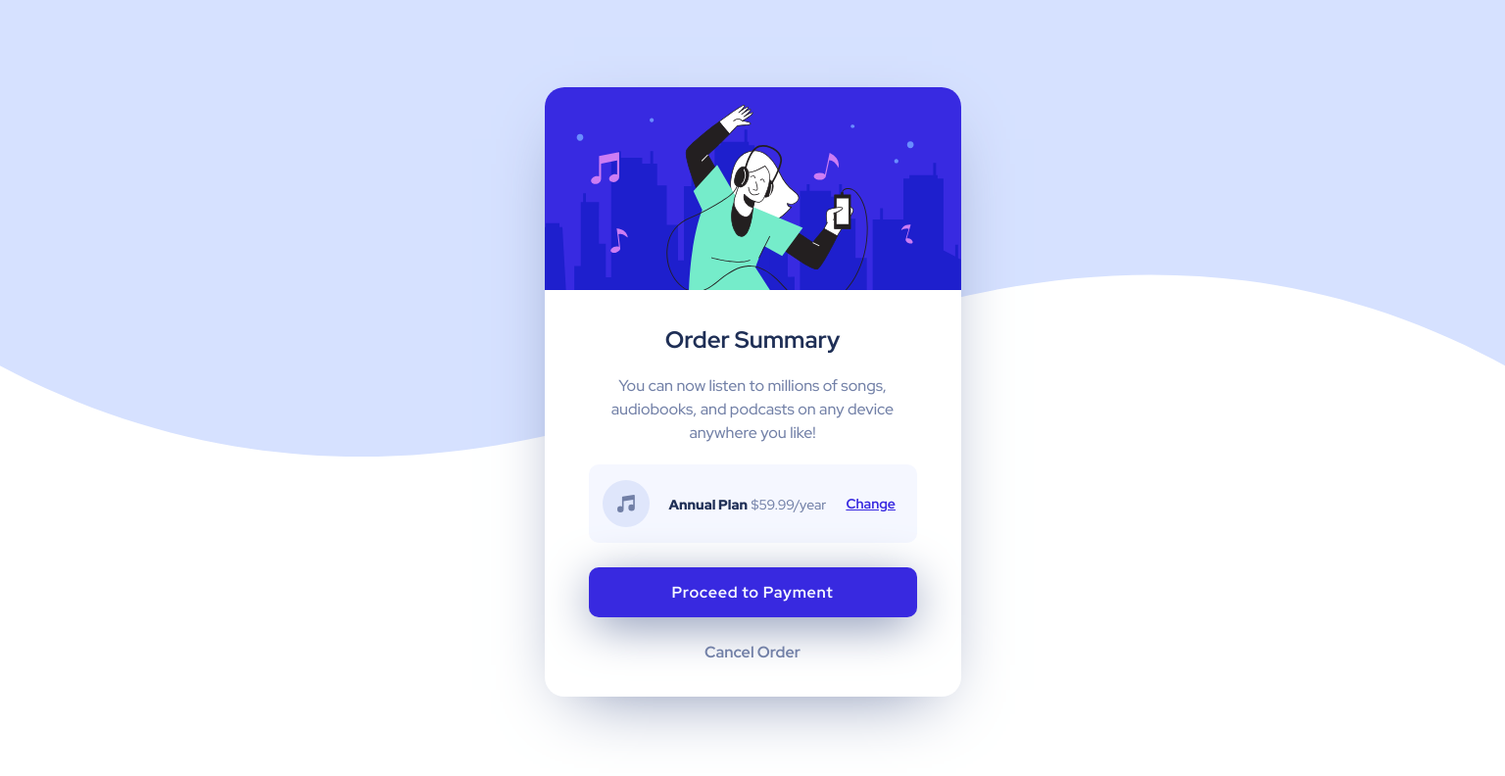
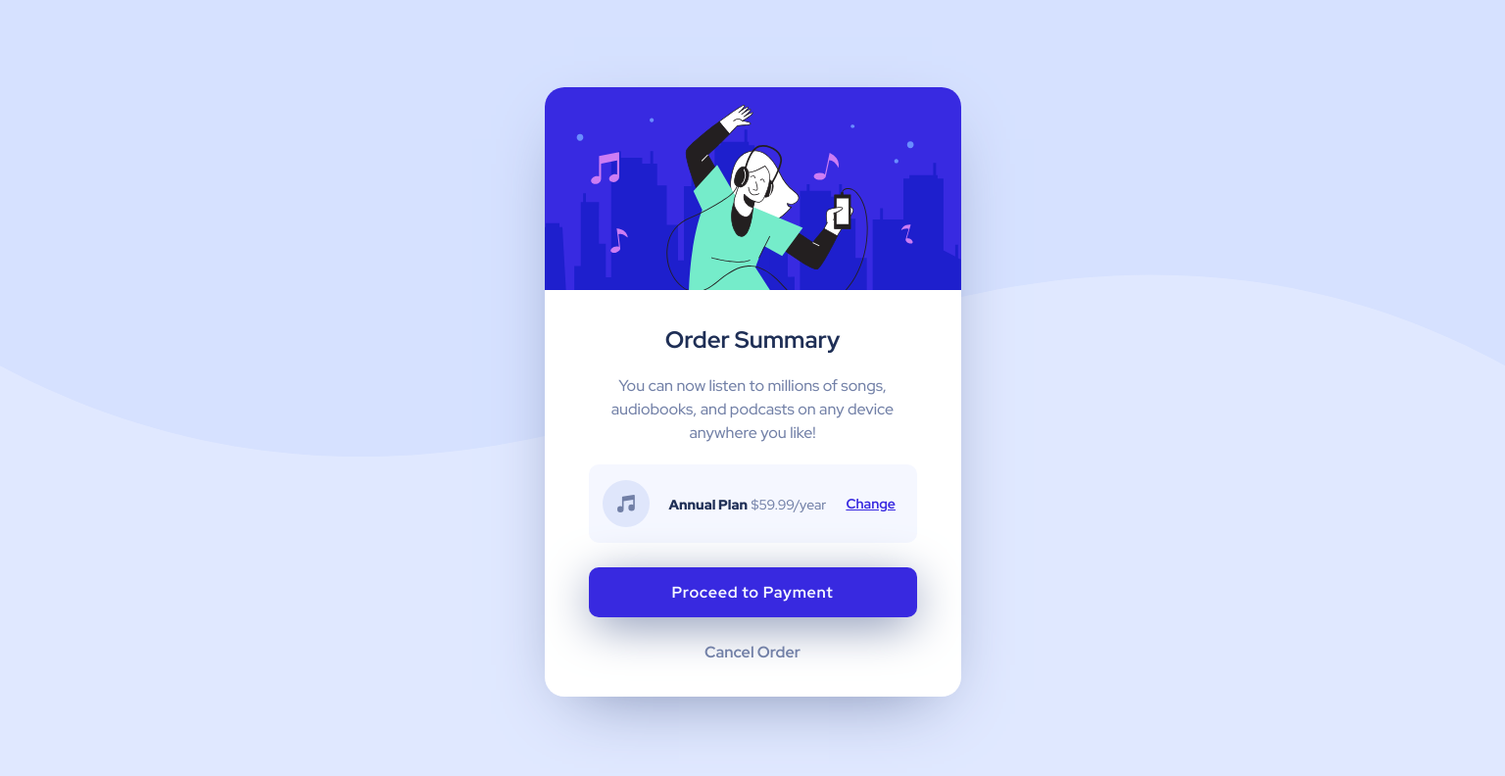
Before and after one commit to Orliland/order-summary-component-main, a plain HTML site: page index.html in a window 1536 px wide. Shown: the whole page at 98% size. Drawn offline with Linux system fonts and the light colour scheme.

Commit message:
fix issues

```diff
--- a/css/main.css
+++ b/css/main.css
@@ -134,7 +134,8 @@ body {
 
 @media screen and (min-width: 1300px) {
   .main {
-    background: url("../images/pattern-background-desktop.svg");
+    background: url("../images/pattern-background-desktop.svg"),
+      var(--pale-blue);
     background-size: contain;
     background-repeat: no-repeat;
   }
```
